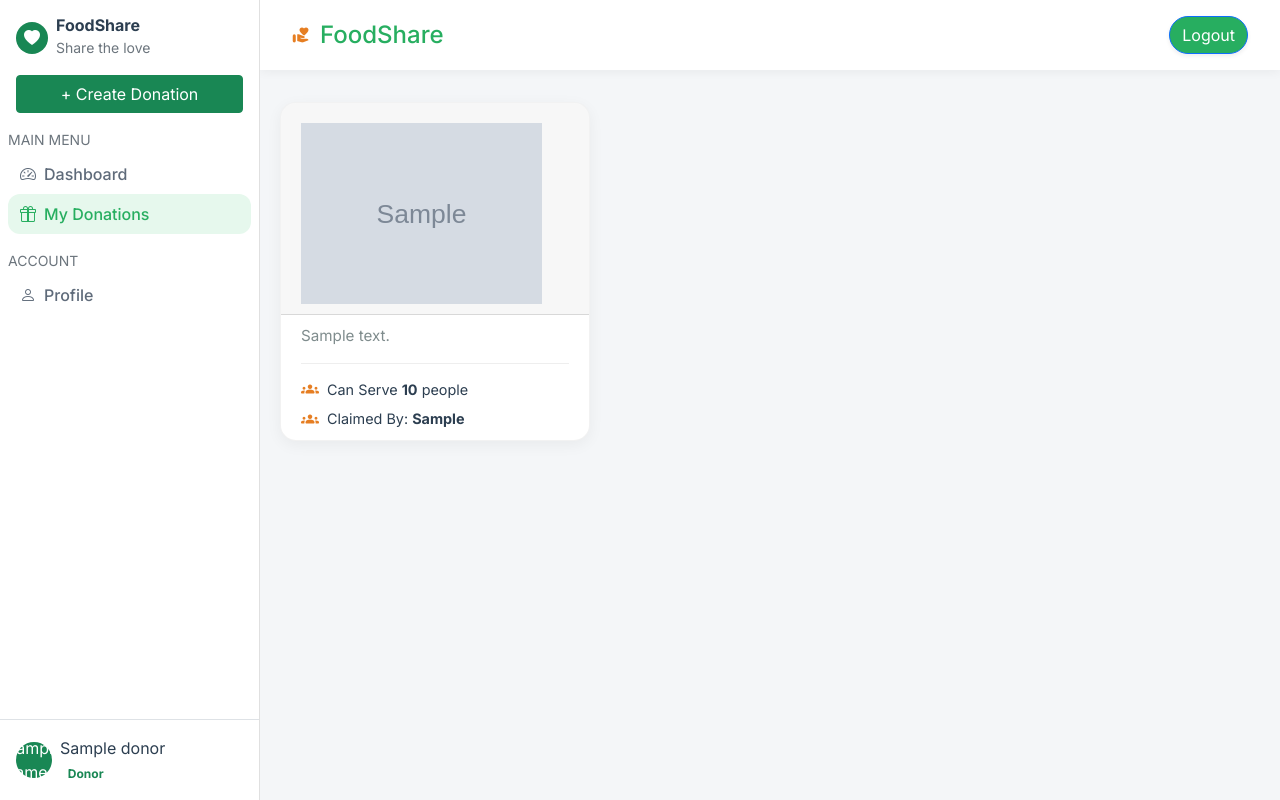
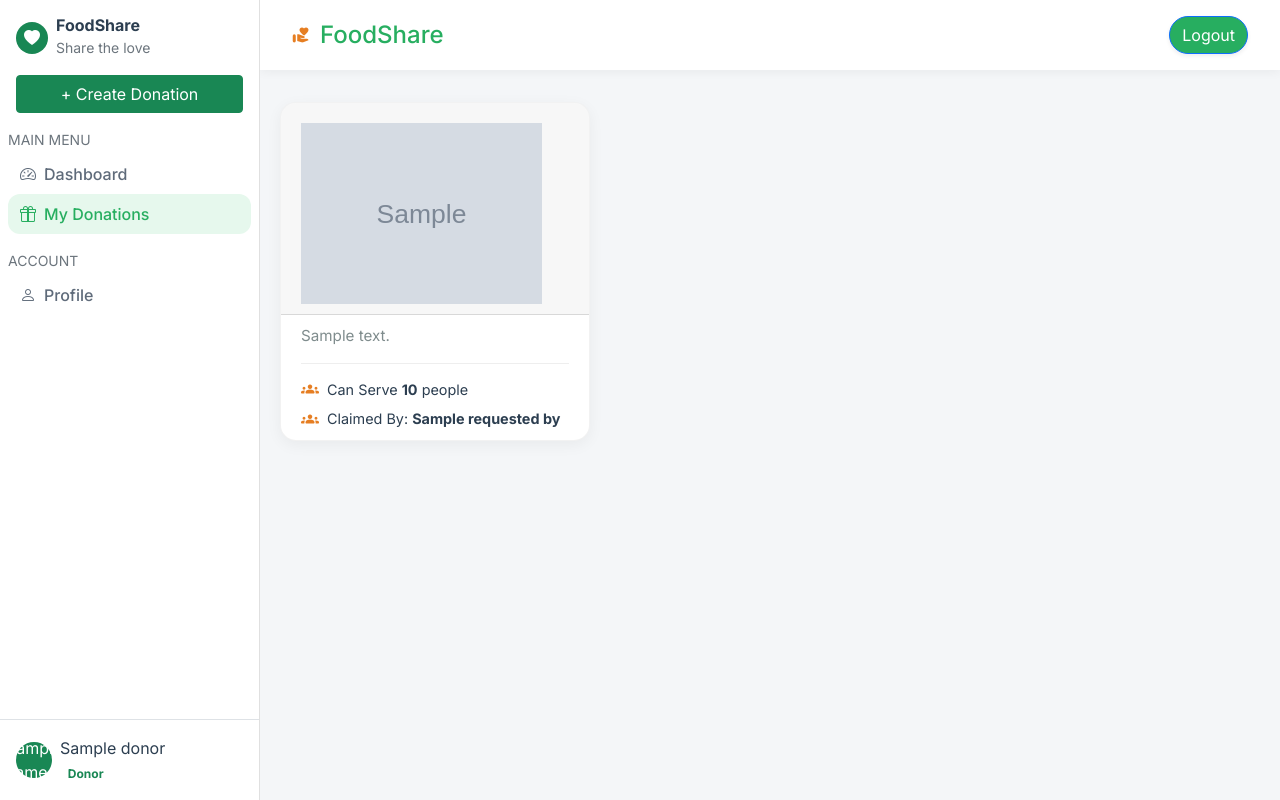
Before and after one commit to abhi-rajput-KRP/FoodShare, a Flask app: template templates/my_donation.html in a window 1280 px wide. Run offline with Flask 3, Linux system fonts and the light colour scheme; the template is opened without the code that fills it: most values are stand-ins (such as "Sample title", 1, 10 or a date in 2020); grey boxes marked "Sample" are stand-in pictures.

Commit message:
Minor fix at my Donations page

```diff
--- a/templates/my_donation.html
+++ b/templates/my_donation.html
@@ -414,7 +414,7 @@
                 </div>
                 <div class="meta-row">
                   <span class="material-icons-round">groups</span>
-                  <span>Claimed By: <strong>{{ post['claimed_by'] }}</strong></span>
+                  <span>Claimed By: <strong>{{ post.get('requested_by').get('name') }}</strong></span>
                 </div>
               </div>
             </div>
```
